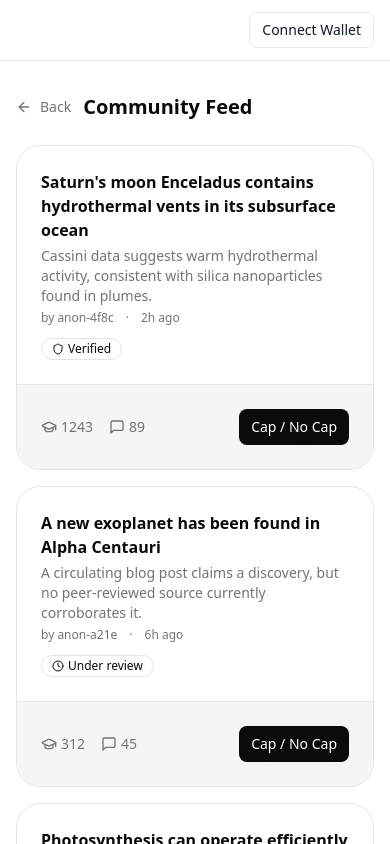
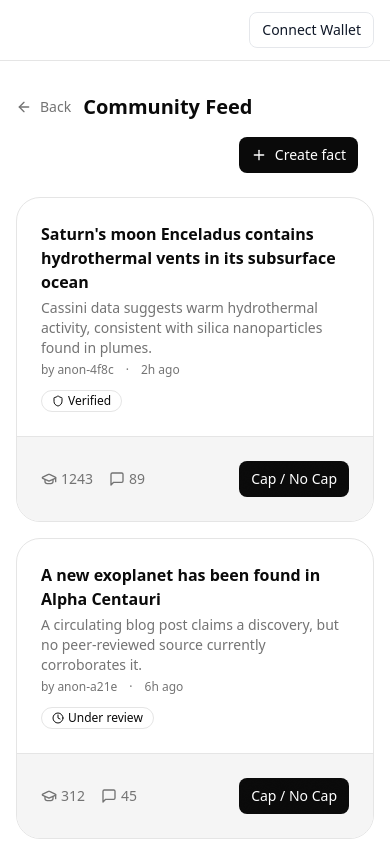
Before and after one commit to adipundir/no-cap, a Next.js app: page /feed in a window 390 px wide. Shown: the top 844 px of the page. Built offline with nearby package versions, Linux system fonts and the light colour scheme.

Commit message:
Add mobile create button to FeedPage for improved accessibility on smaller screens

```diff
--- a/app/feed/page.tsx
+++ b/app/feed/page.tsx
@@ -53,6 +53,15 @@ export default function FeedPage() {
           </div>
         </div>
 
+        {/* Mobile create button */}
+        <div className="md:hidden sticky top-[52px] z-30 -mt-2">
+          <div className="mx-auto flex max-w-5xl justify-end px-4">
+            <Button asChild size="sm">
+              <Link href="/submit" className="inline-flex items-center gap-2"><Plus className="h-4 w-4" /> Create fact</Link>
+            </Button>
+          </div>
+        </div>
+
         {/* Feed list */}
         <div className="space-y-4">
           {sampleFacts.map((f) => (
```
